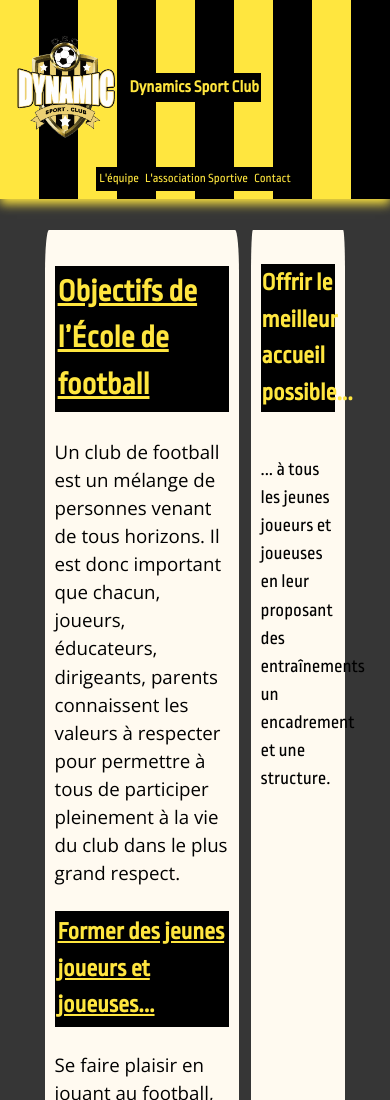
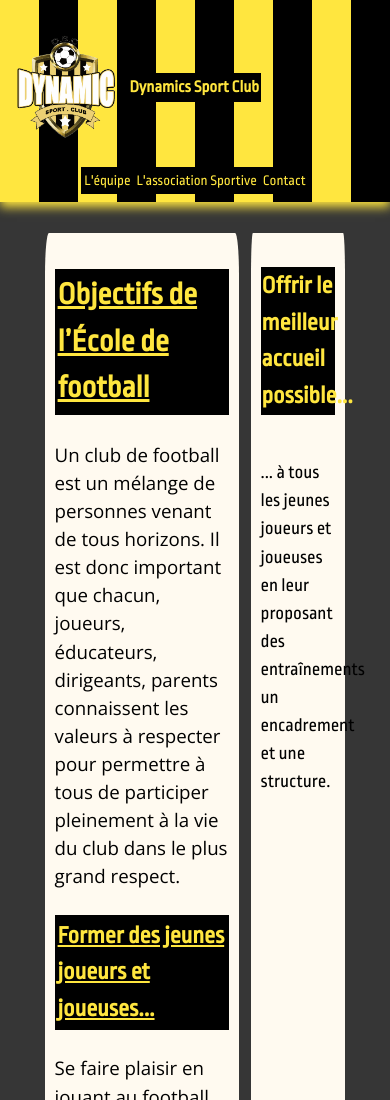
Before and after one commit to mehdiantoine/DSC, a plain HTML site: page index.html in a window 390 px wide. Shown: the top 1100 px of the page. Drawn offline with nearby package versions, Linux system fonts and the light colour scheme.

Commit message:
responsive&stuff

```diff
--- a/css/main.css
+++ b/css/main.css
@@ -214,7 +214,7 @@ img {
     }
 
     .nav-header a{
-        font-size: .6em;
+        font-size: .7em;
         align-self: center;
         text-align: center;
         background-color: black;
```
